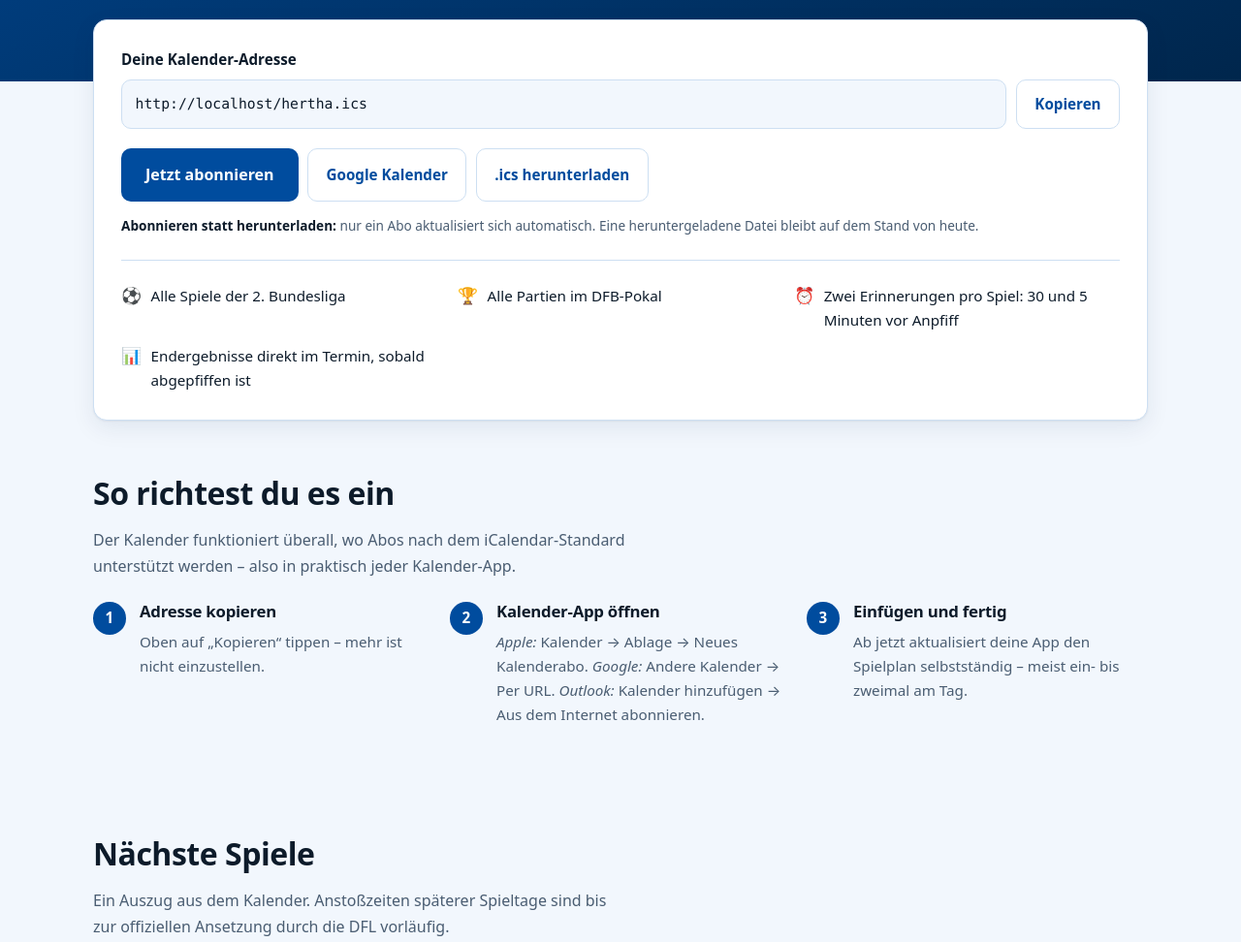
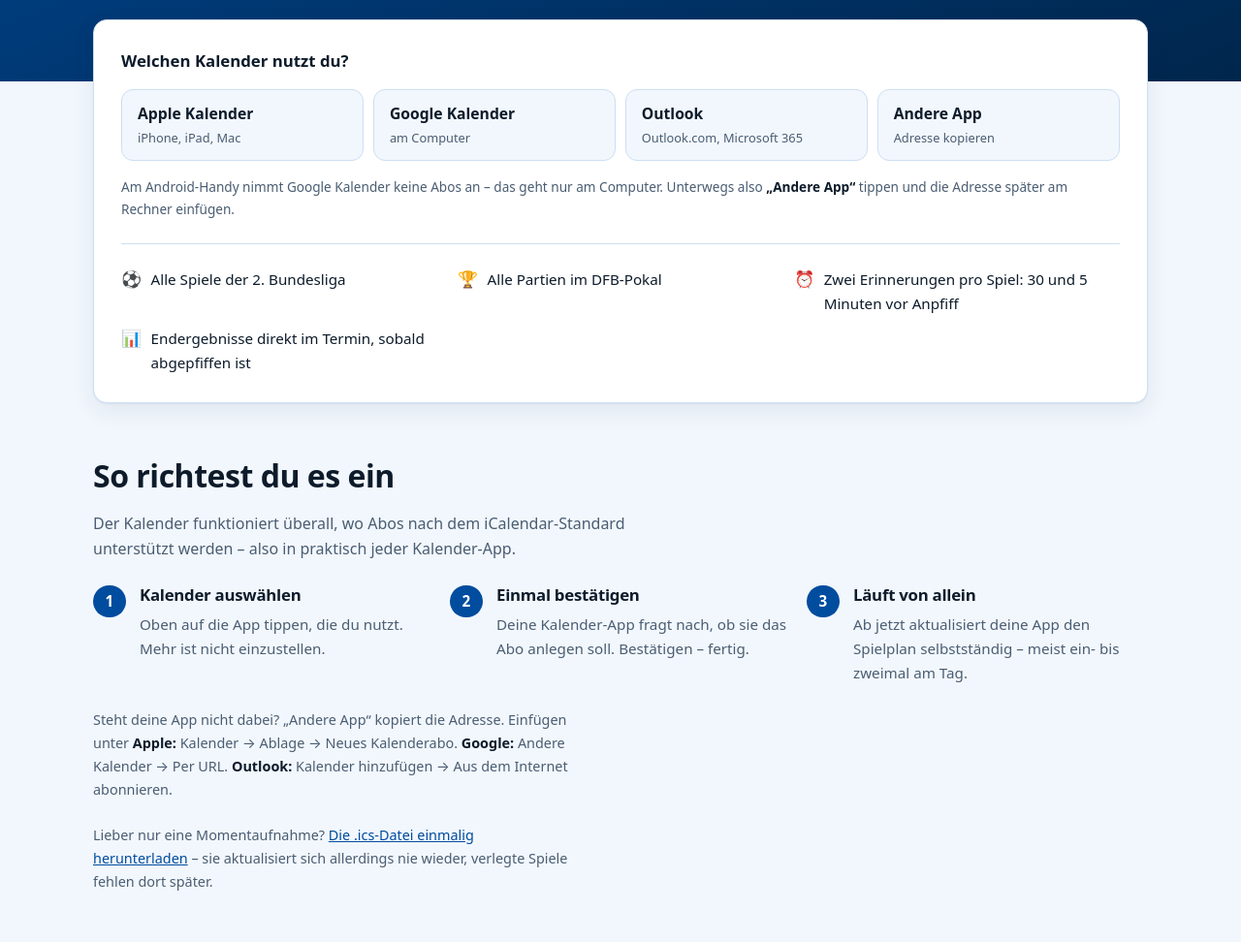
Before and after one commit to Frizzay/hertha-cal, a website: page public/index.html in a window 1280 px wide. Shown: the part 440-1412 px from the top of the page at 97% size. Drawn offline with Linux system fonts and the light colour scheme; no server answers.

Commit message:
Replace the address field with one button per calendar app
The card asked the visitor to understand a URL before it asked them to do
anything. It now asks the only question they can actually answer - which
calendar do you use - and each button carries the link that app understands:
webcal for Apple, cid for Google, addfromweb for Outlook on the web. The
Outlook deep link is new and is what makes removing the field possible at
all; without it those users had no route except copying by hand.

"Andere App" stays a permanent, equal-weight control rather than a fallback
that appears after something fails. Two reasons: Google Calendar on Android
accepts no subscription URL at all, in the app or on mobile web, so for that
cohort copying is the only path there has ever been; and the Outlook deep
link is undocumented, so a reliable manual route has to outlive it.

{{FEED_URL}} moves to data-feed on the section. It stays a double-quoted
attribute, so escapeAttr in server.js is still exactly the right escaping and
the server needed no change at all.

The download link leaves the button row for the instructions, with its
consequence written beside it. "herunterladen" is the most familiar word on
the page, so as a button it won clicks it did not deserve and handed over a
calendar that silently stops matching reality - the layout was arguing with
the prose two lines below it.

[hidden]{display:none!important} is required, not cosmetic: .app sets display
and beats the UA default, so without it the JS-only controls would render for
visitors who cannot use them.

Co-Authored-By: Claude Opus 5 <noreply@anthropic.com>

```diff
--- a/public/app.js
+++ b/public/app.js
@@ -5,58 +5,119 @@
   var FEED_PATH = '/hertha.ics';
   var MAX_VISIBLE = 12;
 
-  var urlField = document.getElementById('feed-url');
+  var card = document.getElementById('abonnieren');
+  var appleBtn = document.getElementById('apple-btn');
+  var googleBtn = document.getElementById('google-btn');
+  var outlookBtn = document.getElementById('outlook-btn');
   var copyBtn = document.getElementById('copy-btn');
+  var copyNote = document.getElementById('copy-note');
   var copyStatus = document.getElementById('copy-status');
-  var subscribeBtn = document.getElementById('subscribe-btn');
-  var googleBtn = document.getElementById('google-btn');
   var list = document.getElementById('match-list');
   var status = document.getElementById('match-status');
 
   // ---------- Abo-Adressen ----------
 
   /**
-   * Die Abo-Adresse. Der Server trägt PUBLIC_BASE_URL in das Feld ein; das ist
+   * Die Abo-Adresse. Der Server trägt PUBLIC_BASE_URL in data-feed ein; das ist
    * die maßgebliche öffentliche Adresse. Fehlt sie – weil die Variable nicht
    * gesetzt ist oder public/ statisch ausgeliefert wird – zählt die Herkunft
    * der Seite.
    */
   function feedUrl() {
-    var injected = (urlField.value || '').trim();
+    var injected = (card.getAttribute('data-feed') || '').trim();
     if (/^https?:\/\//i.test(injected)) return injected;
     return window.location.origin + FEED_PATH;
   }
 
+  /*
+   * Jede App bekommt den Link, den sie versteht:
+   *   webcal:      Apple Kalender, Outlook am Rechner, Thunderbird
+   *   cid=         Google Kalender im Browser
+   *   addfromweb   Outlook.com und Microsoft 365
+   * Die Outlook-Adresse ist von Microsoft nicht dokumentiert und kann sich
+   * ändern – deshalb bleibt „Andere App“ als verlässlicher Weg bestehen.
+   */
   function render() {
     var httpsUrl = feedUrl();
-    urlField.value = httpsUrl;
-    subscribeBtn.href = httpsUrl.replace(/^https?:/, 'webcal:');
-    googleBtn.href = 'https://calendar.google.com/calendar/r?cid=' + encodeURIComponent(httpsUrl);
+    var webcalUrl = httpsUrl.replace(/^https?:/, 'webcal:');
+
+    appleBtn.href = webcalUrl;
+
+    googleBtn.href =
+      'https://calendar.google.com/calendar/r?cid=' + encodeURIComponent(webcalUrl);
+    googleBtn.hidden = false;
+
+    outlookBtn.href =
+      'https://outlook.live.com/calendar/0/addfromweb?url=' +
+      encodeURIComponent(webcalUrl) +
+      '&name=' + encodeURIComponent('Hertha BSC');
+    outlookBtn.hidden = false;
+
+    // Ohne Zwischenablage verspricht der Button nichts, was er nicht halten kann.
+    if (!navigator.clipboard || !window.isSecureContext) {
+      copyNote.textContent = 'Adresse anzeigen';
+    }
+    copyBtn.hidden = false;
   }
 
-  // ---------- Kopieren ----------
+  // ---------- Adresse kopieren ----------
 
-  function flash(message) {
+  var clearTimer = null;
+
+  function say(message, persist) {
+    if (clearTimer) { window.clearTimeout(clearTimer); clearTimer = null; }
     copyStatus.textContent = message;
-    window.setTimeout(function () {
-      copyStatus.textContent = '';
-    }, 4000);
+    if (!persist) {
+      clearTimer = window.setTimeout(function () {
+        copyStatus.textContent = '';
+        clearTimer = null;
+      }, 6000);
+    }
+  }
+
+  /**
+   * Letzter Ausweg: Adresse als markierten Text einblenden. Sie bleibt stehen –
+   * eine Adresse, die mitten beim Einfügen verschwindet, ist schlimmer als gar
+   * keine. Der Fokus bleibt auf dem Button, weil Strg+C auf der Auswahl im
+   * Dokument arbeitet und ein Fokuswechsel sie wieder aufheben könnte.
+   */
+  function revealAddress(message) {
+    say(message, true);
+
+    var code = document.createElement('code');
+    code.className = 'feed-url';
+    code.textContent = feedUrl();
+    copyStatus.appendChild(document.createTextNode(' '));
+    copyStatus.appendChild(code);
+
+    try {
+      var range = document.createRange();
+      range.selectNodeContents(code);
+      var selection = window.getSelection();
+      selection.removeAllRanges();
+      selection.addRange(range);
+    } catch (e) {
+      // Markieren ist Komfort, nicht Voraussetzung – die Adresse steht ja da.
+    }
   }
 
   copyBtn.addEventListener('click', function () {
-    var done = function () {
-      flash('Adresse kopiert. Jetzt in deiner Kalender-App als Abo einfügen.');
-    };
-    var failed = function () {
-      urlField.select();
-      flash('Kopieren nicht möglich – bitte die markierte Adresse manuell kopieren.');
+    if (!navigator.clipboard || !window.isSecureContext) {
+      revealAddress('Adresse markieren und kopieren:');
+      return;
+    }
+
+    var onFail = function () {
+      revealAddress('Kopieren hat nicht geklappt. Adresse markieren und von Hand kopieren:');
     };
 
-    // navigator.clipboard braucht einen sicheren Kontext (https oder localhost).
-    if (navigator.clipboard && window.isSecureContext) {
-      navigator.clipboard.writeText(urlField.value).then(done, failed);
-    } else {
-      failed();
+    // writeText kann in manchen WebViews synchron werfen, nicht nur ablehnen.
+    try {
+      navigator.clipboard.writeText(feedUrl()).then(function () {
+        say('Adresse kopiert. In deiner Kalender-App unter „Kalender abonnieren“ einfügen.');
+      }, onFail);
+    } catch (e) {
+      onFail();
     }
   });
 
--- a/public/index.html
+++ b/public/index.html
@@ -47,34 +47,49 @@
 <main id="main">
 
   <div class="wrap">
-    <section class="card subscribe" id="abonnieren" aria-labelledby="abo-title">
+    <!-- data-feed trägt die Adresse, seit das sichtbare Feld weg ist. Als
+         doppelt gequotetes Attribut passt es genau zu escapeAttr() im Server,
+         der dadurch unverändert bleiben konnte. -->
+    <section class="card subscribe" id="abonnieren" data-feed="{{FEED_URL}}"
+             aria-labelledby="abo-title">
       <h2 id="abo-title" class="visually-hidden">Kalender abonnieren</h2>
 
-      <label class="field-label" for="feed-url">Deine Kalender-Adresse</label>
-      <div class="url-row">
-        <!-- Der Server setzt hier PUBLIC_BASE_URL ein. Ist die Variable nicht
-             gesetzt, bleibt der relative Pfad stehen und app.js ergänzt die
-             Herkunft der Seite. -->
-        <input id="feed-url" type="text" readonly value="{{FEED_URL}}" spellcheck="false"
-               aria-describedby="copy-status">
-        <button class="btn btn-secondary" type="button" id="copy-btn">Kopieren</button>
+      <p class="pick">Welchen Kalender nutzt du?</p>
+
+      <div class="apps">
+        <!-- Echtes href statt "#": ohne JavaScript lädt der Link wenigstens die
+             .ics-Datei herunter, statt gar nichts zu tun. app.js schreibt es
+             danach auf webcal: um. -->
+        <a class="app" id="apple-btn" href="{{FEED_URL}}">
+          <span class="app-name">Apple Kalender</span>
+          <span class="app-note">iPhone, iPad, Mac</span>
+        </a>
+        <!-- Braucht JavaScript für die Adresse, startet daher versteckt. -->
+        <a class="app" id="google-btn" target="_blank" rel="noopener noreferrer" hidden>
+          <span class="app-name">Google Kalender</span>
+          <span class="app-note">am Computer<span class="visually-hidden"> (öffnet in neuem Tab)</span></span>
+        </a>
+        <a class="app" id="outlook-btn" target="_blank" rel="noopener noreferrer" hidden>
+          <span class="app-name">Outlook</span>
+          <span class="app-note">Outlook.com, Microsoft 365<span class="visually-hidden"> (öffnet in neuem Tab)</span></span>
+        </a>
+        <button class="app" type="button" id="copy-btn" hidden>
+          <span class="app-name">Andere App</span>
+          <span class="app-note" id="copy-note">Adresse kopieren</span>
+        </button>
       </div>
+
       <p class="hint" id="copy-status" role="status" aria-live="polite"></p>
 
-      <div class="actions">
-        <a class="btn btn-primary" id="subscribe-btn" href="#">Jetzt abonnieren</a>
-        <a class="btn btn-secondary" id="google-btn" href="#" target="_blank" rel="noopener noreferrer">
-          Google Kalender
-        </a>
-        <a class="btn btn-secondary" id="download-btn" href="/hertha.ics" download="hertha-bsc.ics">
-          .ics herunterladen
-        </a>
-      </div>
+      <p class="hint">
+        Am Android-Handy nimmt Google Kalender keine Abos an – das geht nur am
+        Computer. Unterwegs also <strong>„Andere App“</strong> tippen und die Adresse
+        später am Rechner einfügen.
+      </p>
 
-      <p class="hint">
-        <strong>Abonnieren statt herunterladen:</strong> nur ein Abo aktualisiert sich
-        automatisch. Eine heruntergeladene Datei bleibt auf dem Stand von heute.
-      </p>
+      <noscript>
+        <p class="hint">Kalender-Adresse zum Einfügen: <code class="feed-url">{{FEED_URL}}</code></p>
+      </noscript>
 
       <ul class="included">
         <li><span aria-hidden="true">⚽</span> Alle Spiele der 2. Bundesliga</li>
@@ -92,20 +107,31 @@
       </p>
       <ol class="steps">
         <li>
-          <h3>Adresse kopieren</h3>
-          <p>Oben auf „Kopieren“ tippen – mehr ist nicht einzustellen.</p>
+          <h3>Kalender auswählen</h3>
+          <p>Oben auf die App tippen, die du nutzt. Mehr ist nicht einzustellen.</p>
         </li>
         <li>
-          <h3>Kalender-App öffnen</h3>
-          <p><em>Apple:</em> Kalender → Ablage → Neues Kalenderabo.
-             <em>Google:</em> Andere Kalender → Per URL.
-             <em>Outlook:</em> Kalender hinzufügen → Aus dem Internet abonnieren.</p>
+          <h3>Einmal bestätigen</h3>
+          <p>Deine Kalender-App fragt nach, ob sie das Abo anlegen soll. Bestätigen – fertig.</p>
         </li>
         <li>
-          <h3>Einfügen und fertig</h3>
+          <h3>Läuft von allein</h3>
           <p>Ab jetzt aktualisiert deine App den Spielplan selbstständig – meist ein- bis zweimal am Tag.</p>
         </li>
       </ol>
+
+      <p class="section-note">
+        Steht deine App nicht dabei? „Andere App“ kopiert die Adresse. Einfügen unter
+        <em>Apple:</em> Kalender → Ablage → Neues Kalenderabo.
+        <em>Google:</em> Andere Kalender → Per URL.
+        <em>Outlook:</em> Kalender hinzufügen → Aus dem Internet abonnieren.
+      </p>
+
+      <p class="section-note">
+        Lieber nur eine Momentaufnahme? <a href="/hertha.ics" download="hertha-bsc.ics">Die
+        .ics-Datei einmalig herunterladen</a> – sie aktualisiert sich allerdings nie wieder,
+        verlegte Spiele fehlen dort später.
+      </p>
     </section>
 
     <section id="spiele" aria-labelledby="spiele-title">
--- a/public/styles.css
+++ b/public/styles.css
@@ -41,6 +41,11 @@
 }
 
 *, *::before, *::after { box-sizing: border-box; }
+
+/* Pflicht, solange Buttons per hidden-Attribut starten: .app setzt display,
+   und das schlägt den Standardwert des Browsers für [hidden]. Ohne diese Regel
+   wären die JS-Buttons ohne JavaScript sichtbar und funktionslos. */
+[hidden] { display: none !important; }
 
 html {
   scroll-behavior: smooth;
@@ -181,32 +186,50 @@ a:hover { color: var(--accent-hover); }
   position: relative;
   z-index: 1;
 }
-.field-label { font-weight: 650; font-size: 0.95rem; display: block; margin-bottom: 0.45rem; }
 
-.url-row { display: flex; gap: 0.6rem; flex-wrap: wrap; }
-.url-row input {
-  flex: 1 1 22rem; min-width: 0;
-  font: 0.92rem/1.4 ui-monospace, SFMono-Regular, Menlo, Consolas, monospace;
-  padding: 0.75rem 0.85rem;
-  color: var(--text); background: var(--bg);
-  border: 1px solid var(--border); border-radius: 10px;
+/* ---------- App-Auswahl ---------- */
+
+.pick { font-weight: 650; font-size: 1.05rem; margin: 0 0 0.9rem; }
+
+.apps {
+  display: grid;
+  grid-template-columns: repeat(auto-fit, minmax(13.5rem, 1fr));
+  gap: 0.6rem;
+  margin-bottom: 1rem;
 }
 
-.btn {
-  display: inline-flex; align-items: center; justify-content: center; gap: 0.5rem;
-  padding: 0.75rem 1.15rem;
-  font: inherit; font-weight: 650; font-size: 0.95rem;
-  border-radius: 10px; border: 1px solid transparent;
-  text-decoration: none; cursor: pointer;
-  transition: background-color 0.15s ease, color 0.15s ease, border-color 0.15s ease;
+/* Gleiches Gewicht für alle vier: Die Frage ist „welche App?“, nicht
+   „welche Methode?“ - keine Option wird optisch bevorzugt. */
+.app {
+  display: flex; flex-direction: column; justify-content: center;
+  min-height: 3.75rem;
+  padding: 0.75rem 1rem;
+  text-align: left;
+  text-decoration: none;
+  cursor: pointer;
+  font: inherit;
+  color: var(--text);
+  background: var(--bg);
+  border: 1px solid var(--border);
+  border-radius: 12px;
+  transition: border-color 0.15s ease, background-color 0.15s ease;
 }
-.btn-primary { background: var(--accent); color: var(--on-accent); }
-.btn-primary:hover { background: var(--accent-hover); color: var(--on-accent); }
-.btn-secondary { background: var(--surface); color: var(--accent); border-color: var(--border); }
-.btn-secondary:hover { background: var(--surface-alt); color: var(--accent-hover); }
+.app:hover { background: var(--surface-alt); border-color: var(--accent); color: var(--text); }
+.app-name { font-weight: 650; font-size: 0.98rem; }
+.app-note { font-size: 0.8rem; color: var(--text-muted); margin-top: 0.1rem; }
 
-.actions { display: flex; flex-wrap: wrap; gap: 0.6rem; margin-top: 1.25rem; }
-.actions .btn-primary { font-size: 1rem; padding: 0.85rem 1.5rem; }
+/* Die eingeblendete Adresse: auf jedem Gerät mit einem Tippen markierbar. */
+.feed-url {
+  display: inline-block;
+  font: 0.85rem/1.5 ui-monospace, SFMono-Regular, Menlo, Consolas, monospace;
+  background: var(--surface-alt);
+  color: var(--text);
+  padding: 0.15rem 0.4rem;
+  border-radius: 6px;
+  user-select: all;
+  -webkit-user-select: all;
+  word-break: break-all;
+}
 
 .hint { font-size: 0.85rem; color: var(--text-muted); margin: 0.85rem 0 0; }
 .hint strong { color: var(--text); font-weight: 650; }
@@ -241,6 +264,12 @@ section { padding: clamp(2.25rem, 5vw, 3.5rem) 0; }
   background: var(--accent); color: var(--on-accent); font-weight: 700; font-size: 0.95rem;
 }
 .steps p { margin: 0.2rem 0 0; color: var(--text-muted); font-size: 0.95rem; }
+
+.section-note {
+  margin: 1.5rem 0 0; max-width: 60ch;
+  font-size: 0.9rem; color: var(--text-muted);
+}
+.section-note em { font-style: normal; font-weight: 650; color: var(--text); }
 
 /* ---------- Spielliste ---------- */
 
```
Also changed, not shown: test/feed.test.js (+12 -1 lines).
